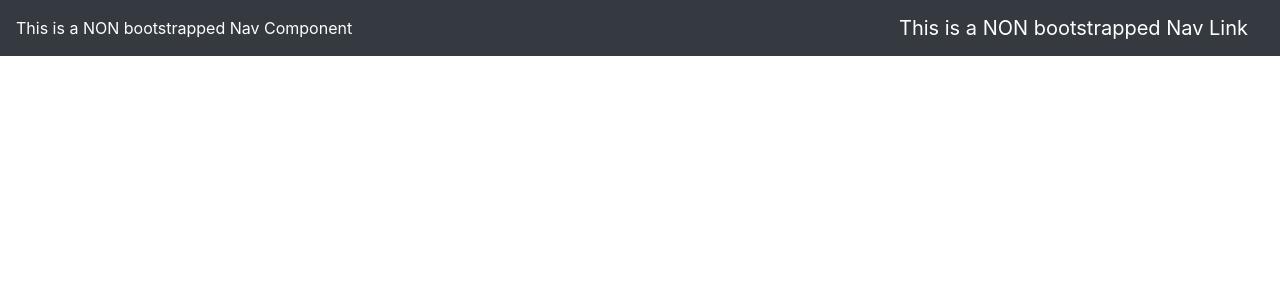
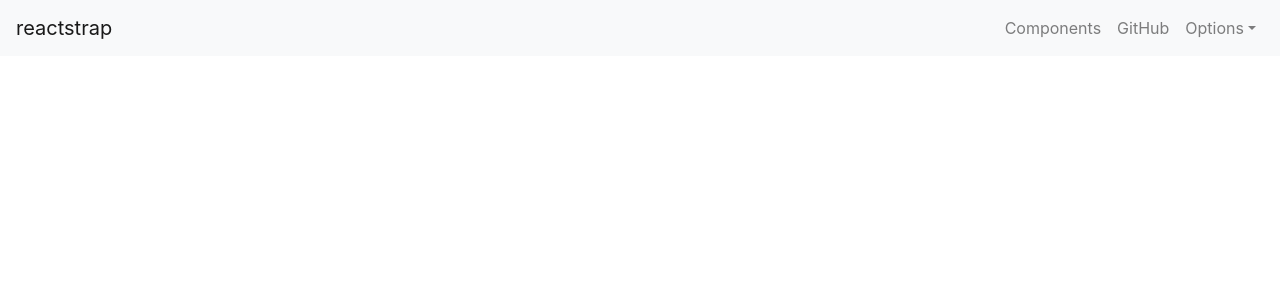
Before and after one commit to Case-Team-Seven/GrowingUp, a React (Create React App) app in the folder growingup/: page / in a window 1280 px wide. Shown: the top 300 px of the page. Built offline with nearby package versions, Linux system fonts and the light colour scheme.

Commit message:
Added the topNav Component Successfully

```diff
--- a/growingup/src/components/Nav/NavTop/NavTop.js
+++ b/growingup/src/components/Nav/NavTop/NavTop.js
@@ -1,13 +1,66 @@
-import React from "react";
-import "./NavTop.css";
+import React from 'react';
+import {
+  Collapse,
+  Navbar,
+  NavbarToggler,
+  NavbarBrand,
+  Nav,
+  NavItem,
+  NavLink,
+  UncontrolledDropdown,
+  DropdownToggle,
+  DropdownMenu,
+  DropdownItem } from 'reactstrap';
 
-const NavTop = () => (
-  <nav className="navbar navbar-dark bg-dark">
-    This is a NON bootstrapped Nav Component
-    <a className="navbar-brand" href="/">
-      This is a NON bootstrapped Nav Link
-    </a>
-  </nav>
-);
+export default class Example extends React.Component {
+  constructor(props) {
+    super(props);
 
-export default NavTop;
+    this.toggle = this.toggle.bind(this);
+    this.state = {
+      isOpen: false
+    };
+  }
+  toggle() {
+    this.setState({
+      isOpen: !this.state.isOpen
+    });
+  }
+  render() {
+    return (
+      <div>
+        <Navbar color="light" light expand="md">
+          <NavbarBrand href="/">reactstrap</NavbarBrand>
+          <NavbarToggler onClick={this.toggle} />
+          <Collapse isOpen={this.state.isOpen} navbar>
+            <Nav className="ml-auto" navbar>
+              <NavItem>
+                <NavLink href="/components/">Components</NavLink>
+              </NavItem>
+              <NavItem>
+                <NavLink href="https://github.com/reactstrap/reactstrap">GitHub</NavLink>
+              </NavItem>
+              <UncontrolledDropdown nav inNavbar>
+                <DropdownToggle nav caret>
+                  Options
+                </DropdownToggle>
+                <DropdownMenu right>
+                  <DropdownItem>
+                    Option 1
+                  </DropdownItem>
+                  <DropdownItem>
+                    Option 2
+                  </DropdownItem>
+                  <DropdownItem divider />
+                  <DropdownItem>
+                    Reset
+                  </DropdownItem>
+                </DropdownMenu>
+              </UncontrolledDropdown>
+            </Nav>
+          </Collapse>
+        </Navbar>
+      </div>
+    );
+  }
+}
```
